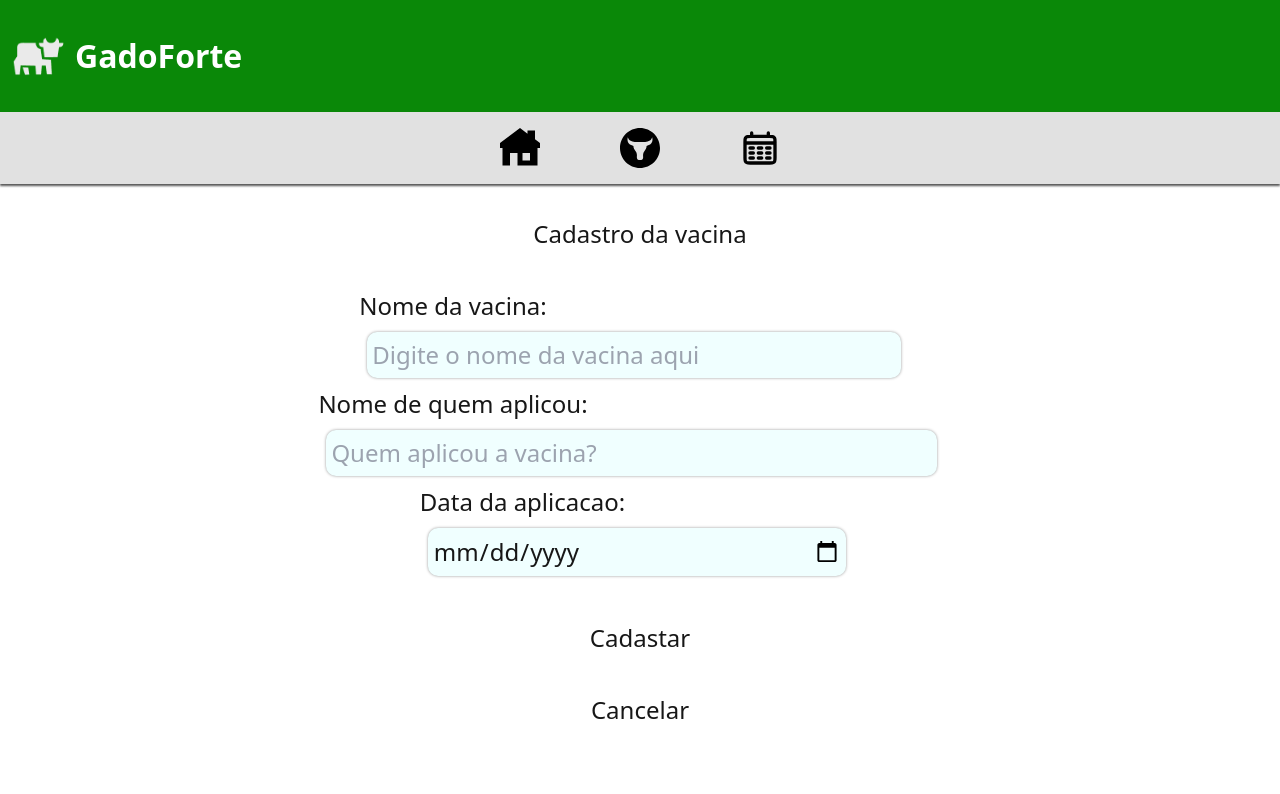
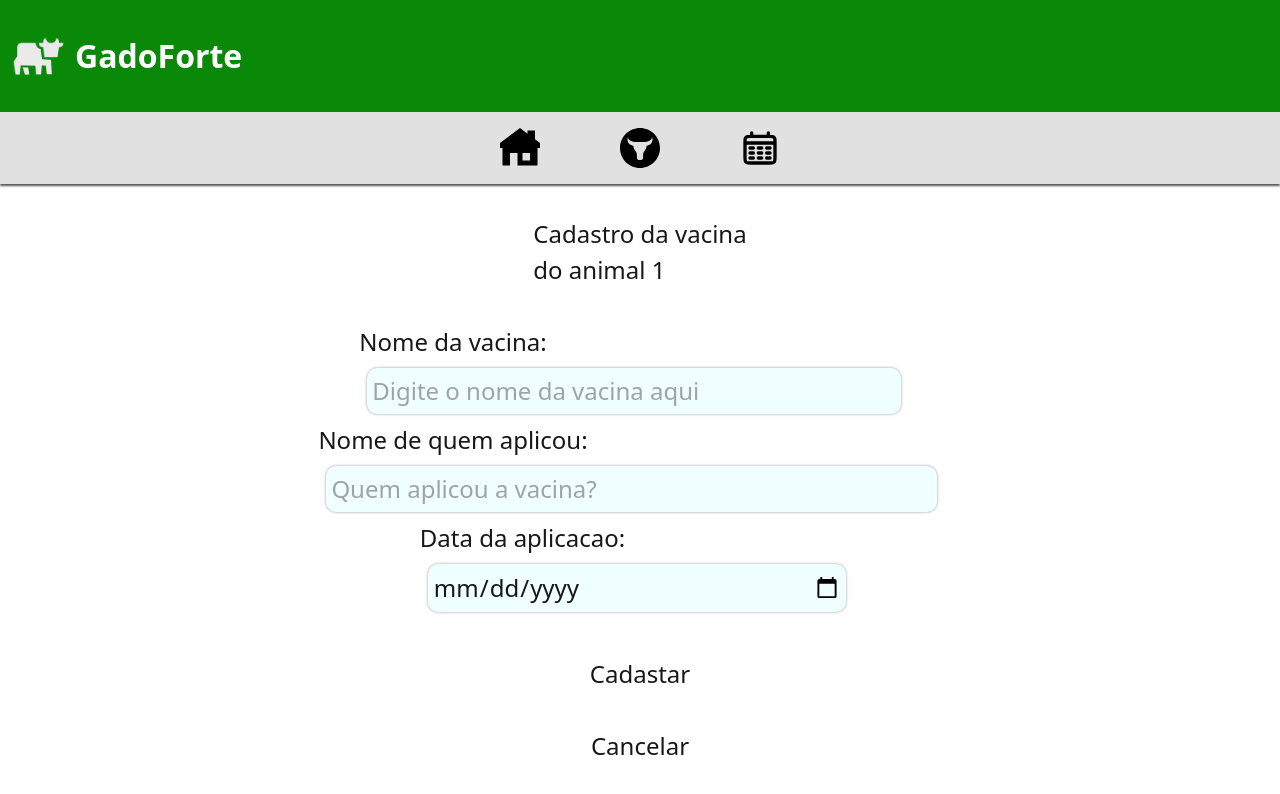
Before and after one commit to Flavia-20/gado-forte_frontend, a Next.js app: page /animais/1/cadastrar-vacina in a window 1280 px wide. Shown: the top 794 px of the page. Built offline with nearby package versions, Linux system fonts and the light colour scheme.

Commit message:
_redirects

```diff
--- a/src/app/animais/[id]/cadastrar-vacina/page.tsx
+++ b/src/app/animais/[id]/cadastrar-vacina/page.tsx
@@ -4,12 +4,12 @@ import Header from '@/app/componentes/Header/page';
 import Footer from '@/app/componentes/Footer/page';
 
 import { useState } from 'react';
-import { useRouter } from 'next/navigation'; // Hook para redirecionamento
+import { useParams, useRouter } from 'next/navigation'; // Hook para redirecionamento
 import styles from "@/app/componentes/Formulario/formulario.module.css";
 
 
 export default function CadastraVacina(){
-
+        const { id } = useParams(); // Pega o ID do animal da URL
         const [nome, setNome] = useState('');
         const [aplicador, setAplicador] = useState('');
         const [dataAplicacao, setDataAplicacao] = useState(''); // Novo estado para data de nascimento
@@ -18,7 +18,7 @@ export default function CadastraVacina(){
         const handleSubmit = async (e: { preventDefault: () => void; }) => {
           e.preventDefault();
 
-          const url = '/api/cadastrarVacina';
+          const url = `/api/${id}/cadastrarVacina`;
 
           try {
             const response = await fetch(url, {
@@ -58,7 +58,7 @@ export default function CadastraVacina(){
               <Header/>
               <Footer/>
               <form onSubmit={handleSubmit} className={styles.FormLogin}>
-                <h1>Cadastro da vacina </h1>
+                <h1>Cadastro da vacina<br></br> do animal {id}</h1>
                 <br />
                 <div>
                     <label>Nome da vacina:</label>
--- a/src/app/animais/[id]/vacinas/page.tsx
+++ b/src/app/animais/[id]/vacinas/page.tsx
@@ -24,7 +24,7 @@ export default function Vacinas() {
   useEffect(() => {
     if (isClient && id) {
       // Fazendo a requisição para buscar as vacinas desse animal
-      fetch(`https://api.exemplo.com/animais/${id}`)
+      fetch(`https://api.exemplo.com/animais/${id}/vacinas`)
         .then((response) => response.json())
         .then((data) => {
           setVacinas(data); // Armazena os dados das vacinas
```
Also changed, not shown: 1 other file (tests, documents, lock files or other folders).
